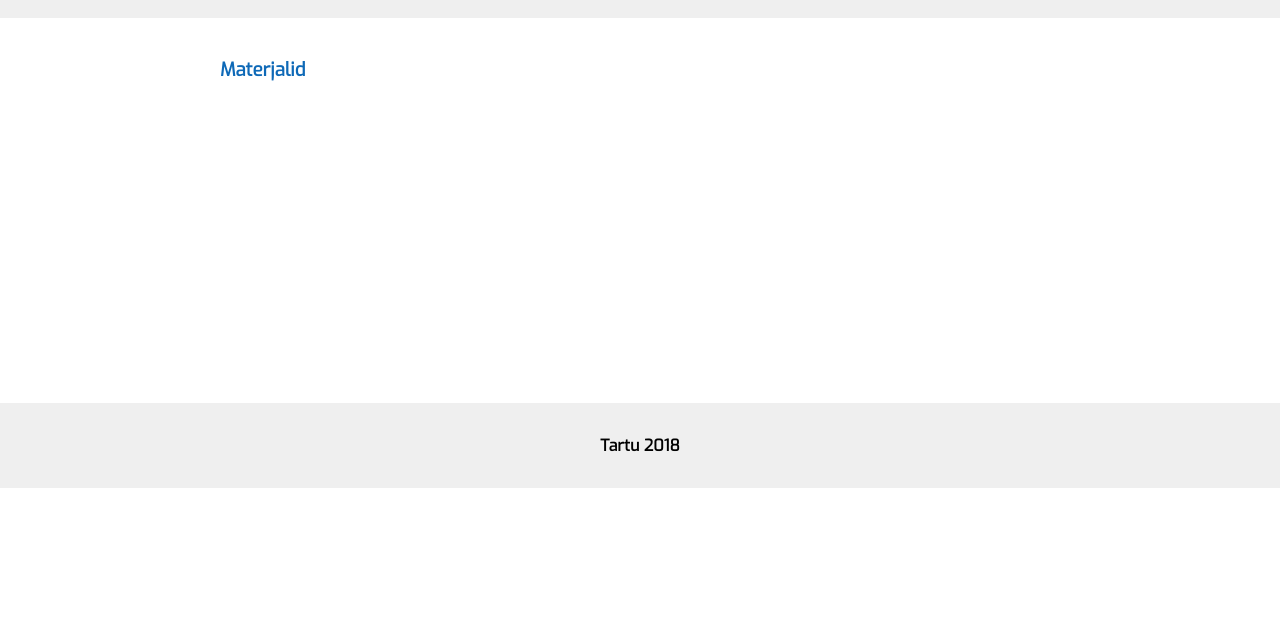
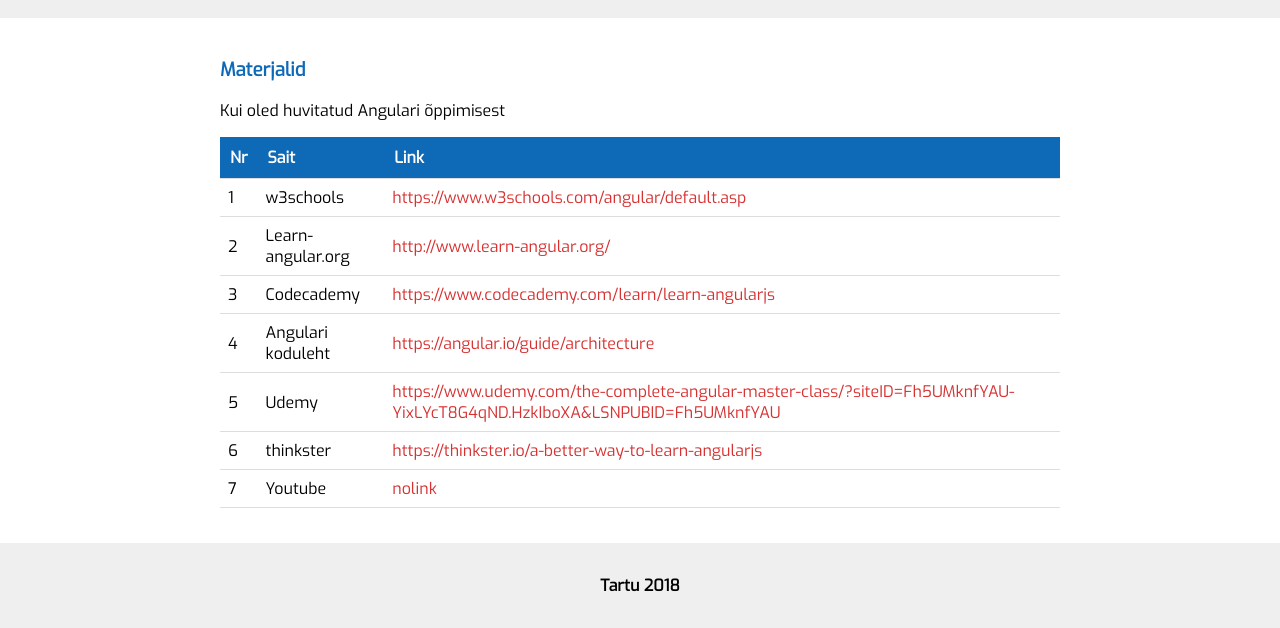
Before and after one commit to gerlik/angularJS_app, a plain HTML site: page resources.html in a window 1280 px wide. Shown: the part 312-940 px from the top of the page. Before the commit the page ends 800 px from the top, so only its background shows below. Drawn offline with nearby package versions, Linux system fonts and the light colour scheme; some packages are replaced by stand-ins of ours.

Commit message:
Resources added, table kind of done

```diff
--- a/myCtrl.js
+++ b/myCtrl.js
@@ -37,7 +37,46 @@ angular.module("myTodoApp", []).controller("myTodoCtrl", ['$scope',
                                                                   angular.forEach(completedTasks, function(task){
                                                                       if (!task.done) $scope.taskList.push(task);
                                                                   })
-
                                                               }
                                                           }
                                                          ]);
+
+
+angular.module("myApp", []).controller("myCtrl", function ($scope) {
+    $scope.sources = [
+        {
+            "nr": 1,
+            "link": "https://www.w3schools.com/angular/default.asp",
+            "name": "w3schools"
+        }, {
+            "nr": 2,
+            "link": "http://www.learn-angular.org/",
+            "name": "Learn-angular.org"
+        },
+        {
+            "nr": 3,
+            "link": "https://www.codecademy.com/learn/learn-angularjs",
+            "name": "Codecademy"
+        },
+        {
+            "nr": 4,
+            "link": "https://angular.io/guide/architecture",
+            "name": "Angulari koduleht",
+        },
+        {
+            "nr": 5,
+            "link": "https://www.udemy.com/the-complete-angular-master-class/?siteID=Fh5UMknfYAU-YixLYcT8G4qND.HzkIboXA&LSNPUBID=Fh5UMknfYAU",
+            "name": "Udemy",
+        },
+        {
+            "nr": 6,
+            "link": "https://thinkster.io/a-better-way-to-learn-angularjs",
+            "name": "thinkster",
+        },
+        {
+            "nr": 7,
+            "link": "nolink",
+            "name": "Youtube",
+        }
+    ]
+});
--- a/resources.html
+++ b/resources.html
@@ -9,7 +9,6 @@
         <script type="text/javascript" src="https://ajax.googleapis.com/ajax/libs/angularjs/1.4.5/angular.min.js"></script>
         <script type="text/javascript" src="https://ajax.googleapis.com/ajax/libs/angularjs/1.4.5/angular-animate.js"></script>
 
-        <!--        <link href="https://fonts.googleapis.com/css?family=Quicksand" rel="stylesheet">-->
         <link rel="stylesheet" href="style.css">
         <link rel="shortcut icon" href="favicon.ico"/>
     </head>
@@ -35,13 +34,24 @@
                 </nav>
             </header>
 
-            <div class="content">
+            <div class="content" ng-app="myApp" ng-controller="myCtrl">
 
                 <h3>Materjalid</h3>
                 <p>
-
-
+                    Kui oled huvitatud Angulari õppimisest
                 </p>
+                <table>
+                    <tr>
+                        <th>Nr</th>
+                        <th>Sait</th>
+                        <th>Link</th>
+                    </tr>
+                    <tr ng-repeat='s in sources'>
+                        <td>{{s.nr}}</td>
+                        <td>{{s.name}}</td>
+                        <td><a href="{{s.link}}">{{s.link}}</a></td>
+                    </tr>
+                </table>
 
             </div>
             <footer>
--- a/style.css
+++ b/style.css
@@ -162,7 +162,39 @@ input[type='text']{
 }
 
 .done{
-  text-decoration: line-through;
+    text-decoration: line-through;
 }
 
-/**/
+/* EXAMPLES */
+
+
+/* RESOURCES */
+
+table{
+    border-collapse: collapse;
+    width: 100%;
+}
+
+th, td{
+    text-align: left;
+    padding: 8px;
+    border-bottom: 1px solid #ddd;
+}
+
+th {
+    background-color: #0e69b7;
+    color: white;
+    padding: 10px;
+}
+
+tr:hover {
+    background-color: #efefef;
+}
+
+table a{
+    color: #d73131;
+}
+
+table a:visited{
+    color: #d73131;
+}
```
Also changed, not shown: example.html (+2 -2 lines), feedback.html (+0 -1 lines), todo.html (+1 -2 lines). Lines whose indentation alone changed are shown as unchanged.
